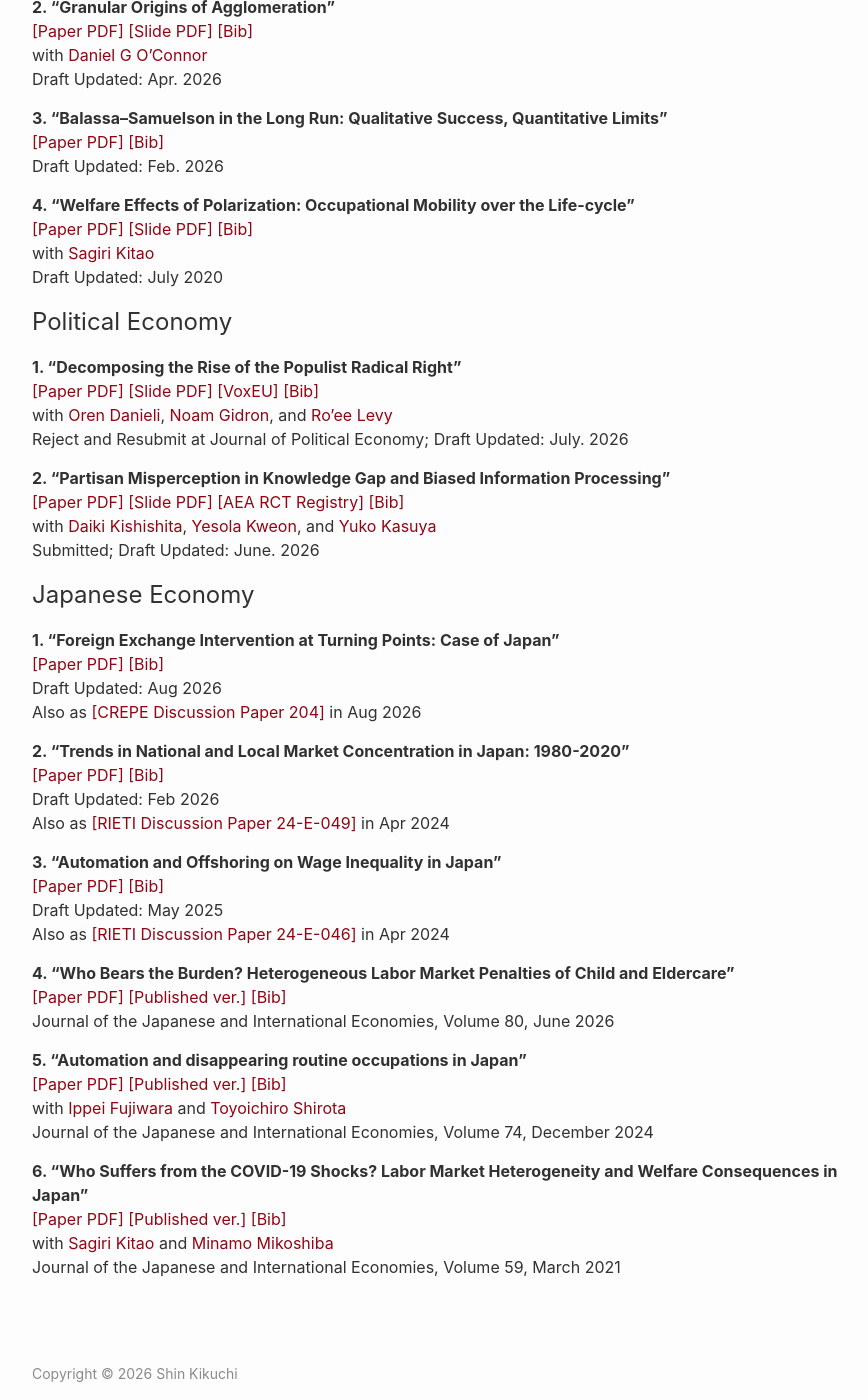
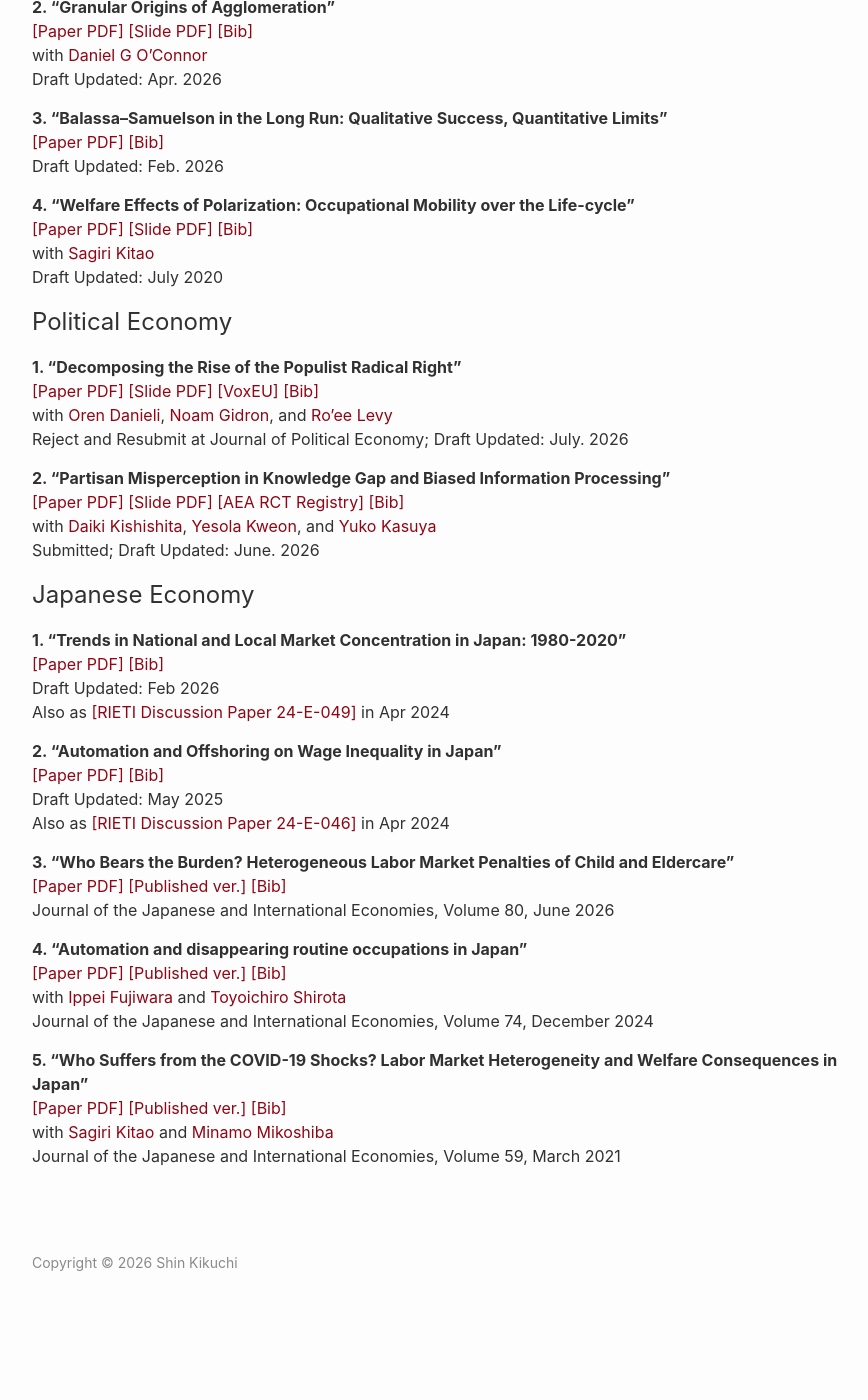
Before and after one commit to shinnkikuchi/shinnkikuchi.github.io, a Jekyll site: the page built from index.md, in a window 1280 px wide and 1400 px high, scrolled down 671 px. Shown: the whole window, without its empty margins (188-1056 px from the left). Built offline with Jekyll 4.4.1, drawn with Linux system fonts in a browser that asks for light colours; after the commit the page ends 1960 px from its top, so only the background shows below that.

Commit message:
Update index.md

```diff
--- a/index.md
+++ b/index.md
@@ -89,17 +89,7 @@
 
 ## Japanese Economy
 
-**1. "Foreign Exchange Intervention at Turning Points: Case of Japan"**
-<br>
-<a href="/files/research/KIKUCHI-JPN-FXI.pdf" target="_blank">[Paper PDF]</a>
-<a href="/files/research/bib/KIKUCHI-JPN-FXI.html" target="_blank">[Bib]</a>
-<br>
-Draft Updated: Aug 2026
-<br>
-Also as <a href="https://www.crepe.e.u-tokyo.ac.jp/results/2026/CREPEDP204.pdf" target="_blank">[CREPE Discussion Paper 204]</a> in Aug 2026
-<br>
-
-**2. "Trends in National and Local Market Concentration in Japan: 1980-2020"**
+**1. "Trends in National and Local Market Concentration in Japan: 1980-2020"**
 <br>
 <a href="/files/research/KIKUCHI_JPN_concentration.pdf" target="_blank">[Paper PDF]</a>
 <a href="/files/research/bib/KIKUCHI_JPN_concentration.html" target="_blank">[Bib]</a>
@@ -140,7 +130,7 @@
 Journal of the Japanese and International Economies, Volume 74, December 2024
 <br>
 
-**6. "Who Suffers from the COVID-19 Shocks? Labor Market Heterogeneity and Welfare Consequences in Japan"**
+**5. "Who Suffers from the COVID-19 Shocks? Labor Market Heterogeneity and Welfare Consequences in Japan"**
 <br>
 <a href="/files/research/KKM-COVID19.pdf" target="_blank">[Paper PDF]</a>
 <a href="https://www.sciencedirect.com/science/article/abs/pii/S088915832030054X" target="_blank">[Published ver.]</a>
```
Also changed, not shown: other parts of index.md (+3 -3 lines).
